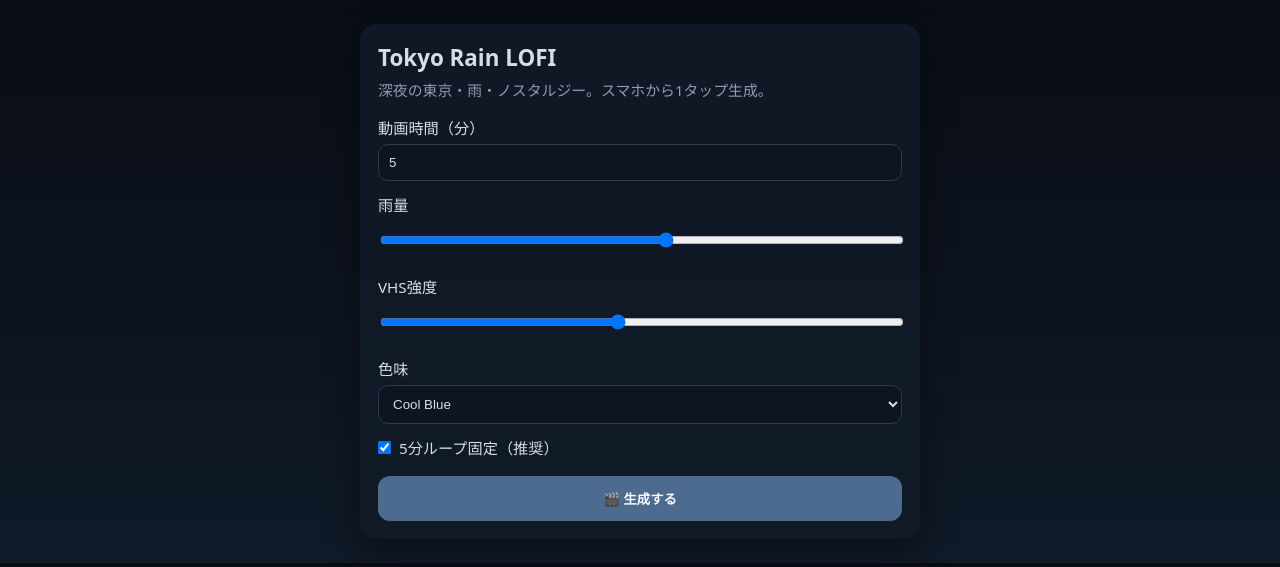
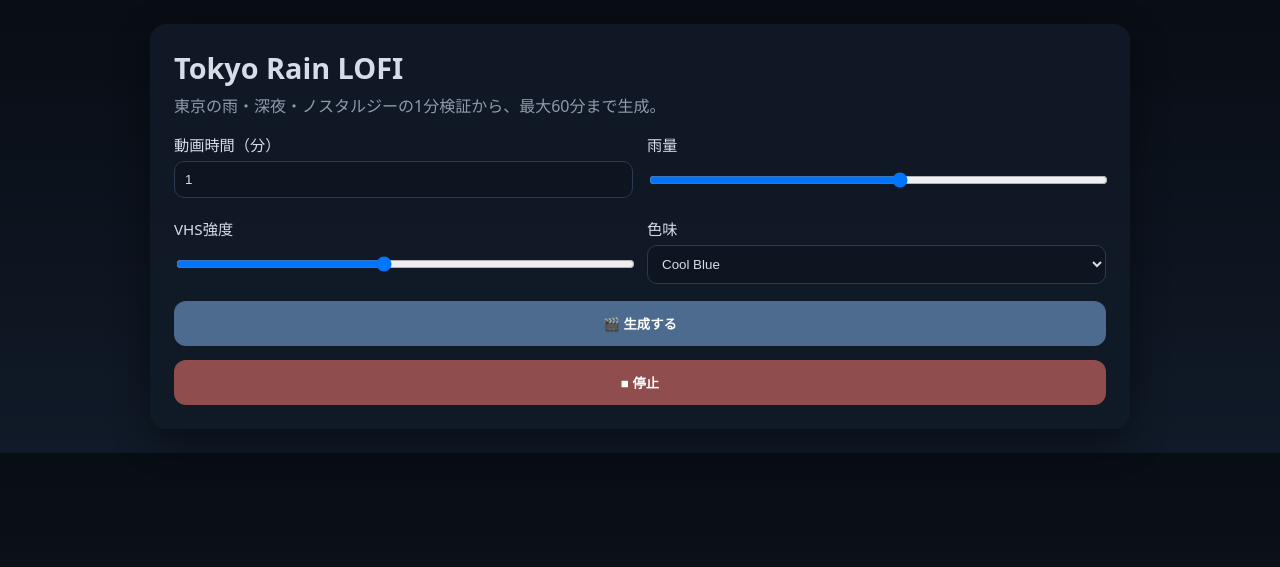
Before and after one commit to 0024hhh-oh/tokyo_rain_lofi, a Flask app: page / in a window 1280 px wide. Shown: the top 567 px of the page. Run offline with Flask 3, Linux system fonts and the light colour scheme.

Commit message:
Add lofi media pipeline, progress polling, and stop control

```diff
--- a/app.py
+++ b/app.py
@@ -3,6 +3,9 @@ import random
 import re
 import shlex
 import subprocess
+import threading
+import time
+import uuid
 from datetime import datetime
 from pathlib import Path
 
@@ -10,7 +13,14 @@ from flask import Flask, jsonify, render_template, request, send_from_directory
 
 app = Flask(__name__)
 OUTPUT_DIR = Path("outputs")
+IMAGES_DIR = Path("images")
+AUDIO_DIR = Path("audio")
 OUTPUT_DIR.mkdir(parents=True, exist_ok=True)
+IMAGES_DIR.mkdir(parents=True, exist_ok=True)
+AUDIO_DIR.mkdir(parents=True, exist_ok=True)
+
+JOBS = {}
+JOBS_LOCK = threading.Lock()
 
 
 def clamp(value, lo, hi):
@@ -41,18 +51,122 @@ def auto_title(color_tone: str) -> str:
     return f"{random.choice(prefixes)} {suffix}"
 
 
-def run_ffmpeg(cmd):
-    print("[FFMPEG]", " ".join(shlex.quote(part) for part in cmd), flush=True)
-    proc = subprocess.run(cmd, capture_output=True, text=True)
-    if proc.returncode != 0:
-        print("[FFMPEG][STDERR]\n" + proc.stderr, flush=True)
-        raise RuntimeError(
-            "FFmpeg failed with exit code "
-            f"{proc.returncode}\n"
-            f"Command: {' '.join(shlex.quote(part) for part in cmd)}\n"
-            f"STDERR:\n{proc.stderr.strip()}"
-        )
-    return proc
+def list_media_files(directory: Path, exts: tuple[str, ...]) -> list[Path]:
+    return [p for p in directory.iterdir() if p.is_file() and p.suffix.lower() in exts]
+
+
+def set_job(job_id: str, **updates):
+    with JOBS_LOCK:
+        if job_id in JOBS:
+            JOBS[job_id].update(updates)
+
+
+def build_ffmpeg_command(data: dict, out_path: Path, title: str):
+    duration_min = clamp(int(data.get("duration_min", 1)), 1, 60)
+    rain_intensity = clamp(float(data.get("rain_intensity", 0.55)), 0.0, 1.0)
+    vhs_strength = clamp(float(data.get("vhs_strength", 0.45)), 0.0, 1.0)
+    color_tone = data.get("color_tone", "cool")
+
+    target_seconds = duration_min * 60
+    width, height, fps = 1280, 720, 30
+
+    images = list_media_files(IMAGES_DIR, (".jpg", ".jpeg", ".png", ".webp"))
+    bg = random.choice(images) if images else None
+
+    bgm_files = list_media_files(AUDIO_DIR, (".mp3", ".wav", ".m4a", ".aac", ".ogg", ".flac"))
+    bgm = random.choice(bgm_files) if bgm_files else None
+
+    hue = {"cool": "0.92", "warm": "1.08", "neutral": "1.00"}.get(color_tone, "1.00")
+    sat = {"cool": "0.82", "warm": "0.78", "neutral": "0.74"}.get(color_tone, "0.80")
+    noise = 2 + int(vhs_strength * 8)
+
+    v_filters = [
+        f"scale={width}:{height}:force_original_aspect_ratio=increase,crop={width}:{height}",
+        "fps=30",
+        "zoompan=z='min(1.08,zoom+0.00008)':d=1:x='iw/2-(iw/zoom/2)+sin(on/250)*10':y='ih/2-(ih/zoom/2)+cos(on/280)*8':s=1280x720",
+        f"eq=brightness=-0.06:contrast=1.08:saturation={sat}",
+        f"colorchannelmixer=rr={hue}:gg=1.0:bb=0.95",
+        "curves=all='0/0 0.35/0.28 0.7/0.78 1/1'",
+        f"noise=alls={noise}:allf=t+u",
+        "drawbox=x=0:y=0:w=iw:h=34:color=black@0.35:t=fill",
+        "drawtext=text='TOKYO RAIN LOFI':x=24:y=8:fontsize=18:fontcolor=white@0.80",
+        "format=yuv420p",
+    ]
+
+    cmd = ["ffmpeg", "-y", "-progress", "pipe:1", "-nostats"]
+
+    if bg:
+        cmd += ["-loop", "1", "-i", str(bg)]
+    else:
+        cmd += ["-f", "lavfi", "-i", f"color=c=0x111827:s={width}x{height}:r={fps}:d={target_seconds}"]
+
+    if bgm:
+        cmd += ["-stream_loop", "-1", "-i", str(bgm)]
+    else:
+        cmd += ["-f", "lavfi", "-i", f"sine=frequency=220:sample_rate=44100:duration={target_seconds}"]
+
+    cmd += ["-f", "lavfi", "-i", f"anoisesrc=color=white:amplitude={0.04 + rain_intensity * 0.12:.3f}:d={target_seconds}"]
+
+    filter_complex = (
+        f"[0:v]{','.join(v_filters)}[v];"
+        f"[1:a]aformat=sample_fmts=fltp:sample_rates=44100:channel_layouts=stereo,volume=0.26[bgm];"
+        f"[2:a]highpass=f=200,lowpass=f=7000,volume={0.45 + rain_intensity * 0.35:.2f}[rain];"
+        "[bgm][rain]amix=inputs=2:duration=first:dropout_transition=2[a]"
+    )
+
+    cmd += [
+        "-filter_complex", filter_complex,
+        "-map", "[v]",
+        "-map", "[a]",
+        "-t", str(target_seconds),
+        "-c:v", "libx264",
+        "-preset", "veryfast",
+        "-crf", "22",
+        "-c:a", "aac",
+        "-b:a", "160k",
+        "-movflags", "+faststart",
+        "-metadata", f"title={title}",
+        str(out_path),
+    ]
+    return cmd, target_seconds, bg, bgm
+
+
+def worker(job_id: str, cmd: list[str], target_seconds: int, filename: str, title: str, bg: Path | None, bgm: Path | None):
+    set_job(job_id, status="running", progress=1)
+    print("[FFMPEG]", " ".join(shlex.quote(p) for p in cmd), flush=True)
+    try:
+        proc = subprocess.Popen(cmd, stdout=subprocess.PIPE, stderr=subprocess.STDOUT, text=True, bufsize=1)
+    except Exception as exc:
+        set_job(job_id, status="error", error=f"FFmpeg起動失敗: {exc}")
+        return
+    set_job(job_id, pid=proc.pid)
+
+    try:
+        for line in proc.stdout:
+            line = line.strip()
+            if line.startswith("out_time_ms="):
+                ms = int(line.split("=", 1)[1] or "0")
+                p = int(clamp((ms / 1_000_000) / target_seconds * 100, 1, 99))
+                set_job(job_id, progress=p)
+        rc = proc.wait()
+
+        if rc == 0:
+            set_job(
+                job_id,
+                status="done",
+                progress=100,
+                title=title,
+                filename=filename,
+                download_url=f"/download/{filename}",
+                duration_sec=target_seconds,
+                resolution="1280x720",
+                background_image=(bg.name if bg else "generated_color"),
+                bgm_file=(bgm.name if bgm else "generated_tone"),
+            )
+        else:
+            set_job(job_id, status="error", error="FFmpeg failed")
+    except Exception as exc:
+        set_job(job_id, status="error", error=str(exc))
 
 
 @app.get("/")
@@ -64,84 +178,47 @@ def index():
 def generate():
     try:
         data = request.get_json(force=True)
-
-        duration_min = clamp(int(data.get("duration_min", 5)), 1, 60)
-        rain_intensity = clamp(float(data.get("rain_intensity", 0.5)), 0.0, 1.0)
-        color_tone = data.get("color_tone", "cool")
-
-        # まず確実に生成できる最小構成: 1分固定MP4
-        target_seconds = 60
-        width, height = 1280, 720
-        fps = 30
-
-        OUTPUT_DIR.mkdir(parents=True, exist_ok=True)
-
-        title = auto_title(color_tone)
+        title = auto_title(data.get("color_tone", "cool"))
         stamp = datetime.utcnow().strftime("%Y%m%d_%H%M%S")
         filename = f"{stamp}_{safe_slug(title)}.mp4"
         out_path = OUTPUT_DIR / filename
 
-        hue = {"cool": "0.92", "warm": "1.08", "neutral": "1.00"}.get(color_tone, "1.00")
-        sat = {"cool": "0.85", "warm": "0.80", "neutral": "0.75"}.get(color_tone, "0.80")
-        noise = 3 + int(rain_intensity * 5)
+        cmd, target_seconds, bg, bgm = build_ffmpeg_command(data, out_path, title)
+        job_id = uuid.uuid4().hex
+        with JOBS_LOCK:
+            JOBS[job_id] = {"status": "queued", "progress": 0, "created_at": time.time()}
 
-        # filter_complex を明示し、壊れやすい演出は簡略化
-        filter_complex = (
-            f"[0:v]"
-            f"eq=brightness=-0.06:contrast=1.05:saturation={sat},"
-            f"colorchannelmixer=rr={hue}:gg=1.0:bb=0.95,"
-            f"noise=alls={noise}:allf=t+u,"
-            f"format=yuv420p[v]"
-        )
-
-        volume = 0.02 + rain_intensity * 0.08
-
-        cmd = [
-            "ffmpeg",
-            "-y",
-            "-f",
-            "lavfi",
-            "-i",
-            f"color=c=0x111827:s={width}x{height}:r={fps}:d={target_seconds}",
-            "-f",
-            "lavfi",
-            "-i",
-            f"anoisesrc=color=pink:amplitude={volume:.3f}:d={target_seconds}",
-            "-filter_complex",
-            filter_complex,
-            "-map",
-            "[v]",
-            "-map",
-            "1:a",
-            "-c:v",
-            "libx264",
-            "-preset",
-            "veryfast",
-            "-crf",
-            "24",
-            "-c:a",
-            "aac",
-            "-b:a",
-            "128k",
-            "-movflags",
-            "+faststart",
-            str(out_path),
-        ]
-        run_ffmpeg(cmd)
-
-        return jsonify(
-            {
-                "title": title,
-                "filename": filename,
-                "download_url": f"/download/{filename}",
-                "duration_sec": target_seconds,
-                "resolution": f"{width}x{height}",
-                "note": "安定化のため現在は1分固定で生成します。",
-                "requested_duration_min": duration_min,
-            }
-        )
+        t = threading.Thread(target=worker, args=(job_id, cmd, target_seconds, filename, title, bg, bgm), daemon=True)
+        t.start()
+        return jsonify({"job_id": job_id, "status": "queued"})
     except Exception as e:
         return jsonify({"error": "動画生成に失敗しました", "detail": str(e)}), 500
+
+
+@app.get("/status/<job_id>")
+def status(job_id: str):
+    with JOBS_LOCK:
+        job = JOBS.get(job_id)
+    if not job:
+        return jsonify({"error": "job not found"}), 404
+    return jsonify(job)
+
+
+@app.post("/stop/<job_id>")
+def stop(job_id: str):
+    with JOBS_LOCK:
+        job = JOBS.get(job_id)
+    if not job:
+        return jsonify({"error": "job not found"}), 404
+    pid = job.get("pid")
+    if pid and job.get("status") == "running":
+        try:
+            os.kill(pid, 15)
+            set_job(job_id, status="stopped", error="ユーザーが停止しました")
+            return jsonify({"ok": True})
+        except Exception as exc:
+            return jsonify({"error": str(exc)}), 500
+    return jsonify({"ok": False, "reason": "not running"})
 
 
 @app.get("/download/<path:filename>")
--- a/static/app.js
+++ b/static/app.js
@@ -1,46 +1,65 @@
 const $ = (id) => document.getElementById(id);
+let currentJobId = null;
+let pollTimer = null;
+
+async function pollStatus() {
+  if (!currentJobId) return;
+  const res = await fetch(`/status/${currentJobId}`);
+  const data = await res.json();
+
+  $("progress").value = data.progress || 0;
+  $("progress-text").textContent = `生成中... ${data.progress || 0}%`;
+
+  if (data.status === "done") {
+    clearInterval(pollTimer);
+    currentJobId = null;
+    $("go").disabled = false;
+    $("stop").disabled = true;
+    $("result").hidden = false;
+    $("title").textContent = data.title;
+    $("meta").textContent = `${data.resolution} / ${Math.round(data.duration_sec / 60)}分 / BG:${data.background_image} / BGM:${data.bgm_file}`;
+    $("dl").href = data.download_url;
+  } else if (["error", "stopped"].includes(data.status)) {
+    clearInterval(pollTimer);
+    currentJobId = null;
+    $("go").disabled = false;
+    $("stop").disabled = true;
+    $("error").hidden = false;
+    $("error-detail").textContent = data.error || "生成に失敗しました";
+  }
+}
 
 $("go").onclick = async () => {
-  const btn = $("go");
-  btn.disabled = true;
-  btn.textContent = "生成中...（約20-60秒）";
+  $("go").disabled = true;
+  $("stop").disabled = false;
+  $("result").hidden = true;
+  $("error").hidden = true;
+  $("progress-wrap").hidden = false;
+  $("progress").value = 0;
+  $("progress-text").textContent = "ジョブ起動中...";
+
+  const payload = {
+    duration_min: Number($("duration").value || 1),
+    rain_intensity: Number($("rain").value || 0.55),
+    vhs_strength: Number($("vhs").value || 0.45),
+    color_tone: $("tone").value,
+  };
 
   try {
-    const payload = {
-      duration_min: Number($("duration").value || 5),
-      rain_intensity: Number($("rain").value || 0.5),
-      vhs_strength: Number($("vhs").value || 0.4),
-      color_tone: $("tone").value,
-      force_5m_loop: $("loop5").checked,
-    };
-
-    const res = await fetch('/generate', {
-      method: 'POST',
-      headers: {'Content-Type': 'application/json'},
-      body: JSON.stringify(payload),
-    });
-
-    const body = await res.json().catch(() => ({}));
-    if (!res.ok) {
-      const detail = body.detail || "サーバーから詳細を取得できませんでした";
-      throw new Error(`生成に失敗しました\n${detail}`);
-    }
-    const data = body;
-
-    $("error").hidden = true;
-    $("error-detail").textContent = "";
-    $("result").hidden = false;
-    $("title").textContent = data.title;
-    $("meta").textContent = `${data.resolution} / ${Math.round(data.duration_sec/60)}分 / MP4`;
-    $("dl").href = data.download_url;
+    const res = await fetch('/generate', { method: 'POST', headers: {'Content-Type': 'application/json'}, body: JSON.stringify(payload) });
+    const body = await res.json();
+    if (!res.ok) throw new Error(body.detail || '生成失敗');
+    currentJobId = body.job_id;
+    pollTimer = setInterval(pollStatus, 1000);
   } catch (e) {
-    const msg = e?.message || "不明なエラー";
-    $("result").hidden = true;
+    $("go").disabled = false;
+    $("stop").disabled = true;
     $("error").hidden = false;
-    $("error-detail").textContent = msg;
-    alert(msg);
-  } finally {
-    btn.disabled = false;
-    btn.textContent = "🎬 生成する";
+    $("error-detail").textContent = e.message;
   }
 };
+
+$("stop").onclick = async () => {
+  if (!currentJobId) return;
+  await fetch(`/stop/${currentJobId}`, { method: 'POST' });
+};
--- a/static/style.css
+++ b/static/style.css
@@ -1,11 +1,13 @@
-:root{--bg:#0b0f18;--card:#111a27;--text:#d5dde8;--muted:#8f9bad;--accent:#4d6a8f}
-*{box-sizing:border-box} body{margin:0;background:linear-gradient(180deg,#090d14,#101a28);color:var(--text);font-family:system-ui,-apple-system,sans-serif}
-.card{max-width:560px;margin:24px auto;padding:18px;border-radius:16px;background:rgba(17,26,39,.92);box-shadow:0 12px 36px rgba(0,0,0,.45)}
-h1{margin:0 0 6px;font-size:1.4rem}.sub{margin:0 0 16px;color:var(--muted);font-size:.93rem}
-label{display:block;margin:12px 0;font-size:.95rem} input,select,button{width:100%;margin-top:6px}
+:root{--bg:#0b0f18;--card:#111a27;--text:#d5dde8;--muted:#8f9bad;--accent:#4d6a8f;--danger:#8f4d4d}
+*{box-sizing:border-box}
+body{margin:0;background:linear-gradient(180deg,#090d14,#101a28);color:var(--text);font-family:system-ui,-apple-system,sans-serif}
+.card{max-width:980px;margin:24px auto;padding:24px;border-radius:16px;background:rgba(17,26,39,.92);box-shadow:0 12px 36px rgba(0,0,0,.45)}
+h1{margin:0 0 6px;font-size:1.8rem}.sub{margin:0 0 16px;color:var(--muted)}
+.grid{display:grid;grid-template-columns:1fr 1fr;gap:14px}
+label{display:block;font-size:.95rem} input,select,button{width:100%;margin-top:6px}
 input,select{padding:10px;border-radius:10px;border:1px solid #2a3a50;background:#0f1520;color:var(--text)}
-.inline{display:flex;gap:8px;align-items:center} .inline input{width:auto;margin:0}
-button{padding:13px;border:0;border-radius:12px;background:var(--accent);color:#fff;font-weight:700}
-button:active{transform:translateY(1px)}
+button{padding:13px;border:0;border-radius:12px;background:var(--accent);color:#fff;font-weight:700;margin-top:14px}
+.stop{background:var(--danger)}
+progress{width:100%;height:18px}
 .download{display:inline-block;margin-top:8px;padding:10px 14px;border-radius:10px;background:#23344a;color:#fff;text-decoration:none}
-@media (max-width:640px){.card{margin:8px;border-radius:12px;min-height:96vh}}
+@media (max-width:640px){.card{margin:8px;border-radius:12px}.grid{grid-template-columns:1fr}}
--- a/templates/index.html
+++ b/templates/index.html
@@ -9,31 +9,20 @@
 <body>
   <main class="card">
     <h1>Tokyo Rain LOFI</h1>
-    <p class="sub">深夜の東京・雨・ノスタルジー。スマホから1タップ生成。</p>
+    <p class="sub">東京の雨・深夜・ノスタルジーの1分検証から、最大60分まで生成。</p>
+    <div class="grid">
+      <label>動画時間（分）<input id="duration" type="number" min="1" max="60" value="1" /></label>
+      <label>雨量<input id="rain" type="range" min="0" max="1" step="0.05" value="0.55" /></label>
+      <label>VHS強度<input id="vhs" type="range" min="0" max="1" step="0.05" value="0.45" /></label>
+      <label>色味<select id="tone"><option value="cool">Cool Blue</option><option value="neutral">Neutral Grey</option><option value="warm">Warm Amber</option></select></label>
+    </div>
+    <button id="go">🎬 生成する</button>
+    <button id="stop" class="stop" disabled>■ 停止</button>
 
-    <label>動画時間（分）
-      <input id="duration" type="number" min="1" max="60" value="5" />
-    </label>
-
-    <label>雨量
-      <input id="rain" type="range" min="0" max="1" step="0.05" value="0.55" />
-    </label>
-
-    <label>VHS強度
-      <input id="vhs" type="range" min="0" max="1" step="0.05" value="0.45" />
-    </label>
-
-    <label>色味
-      <select id="tone">
-        <option value="cool">Cool Blue</option>
-        <option value="neutral">Neutral Grey</option>
-        <option value="warm">Warm Amber</option>
-      </select>
-    </label>
-
-    <label class="inline"><input id="loop5" type="checkbox" checked /> 5分ループ固定（推奨）</label>
-
-    <button id="go">🎬 生成する</button>
+    <section id="progress-wrap" hidden>
+      <p id="progress-text">準備中...</p>
+      <progress id="progress" max="100" value="0"></progress>
+    </section>
 
     <section id="result" hidden>
       <h2 id="title"></h2>
@@ -41,10 +30,7 @@
       <a id="dl" class="download" href="#">MP4をダウンロード</a>
     </section>
 
-    <section id="error" hidden>
-      <h3>エラー詳細</h3>
-      <pre id="error-detail"></pre>
-    </section>
+    <section id="error" hidden><h3>エラー詳細</h3><pre id="error-detail"></pre></section>
   </main>
   <script src="/static/app.js"></script>
 </body>
```
